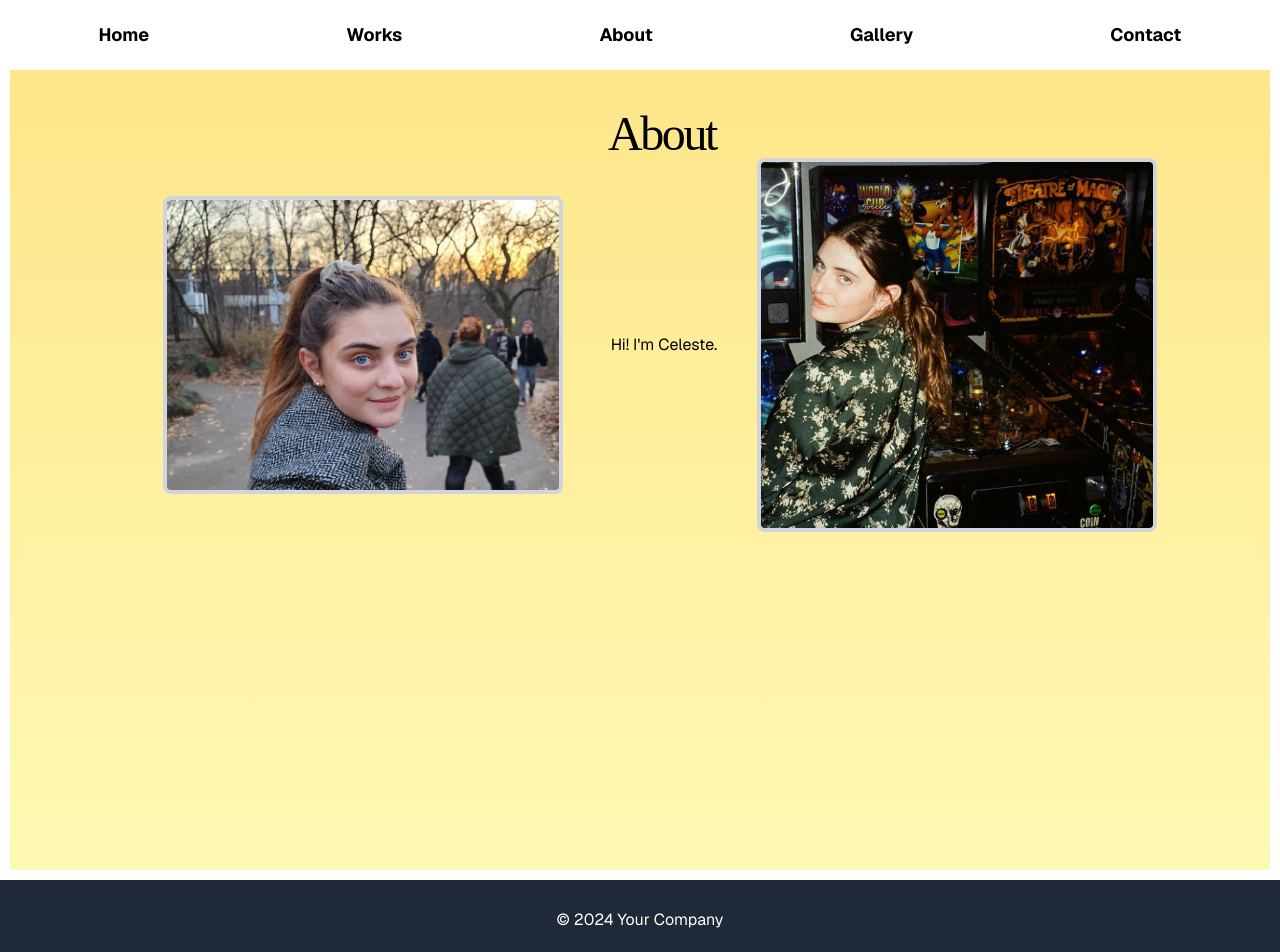
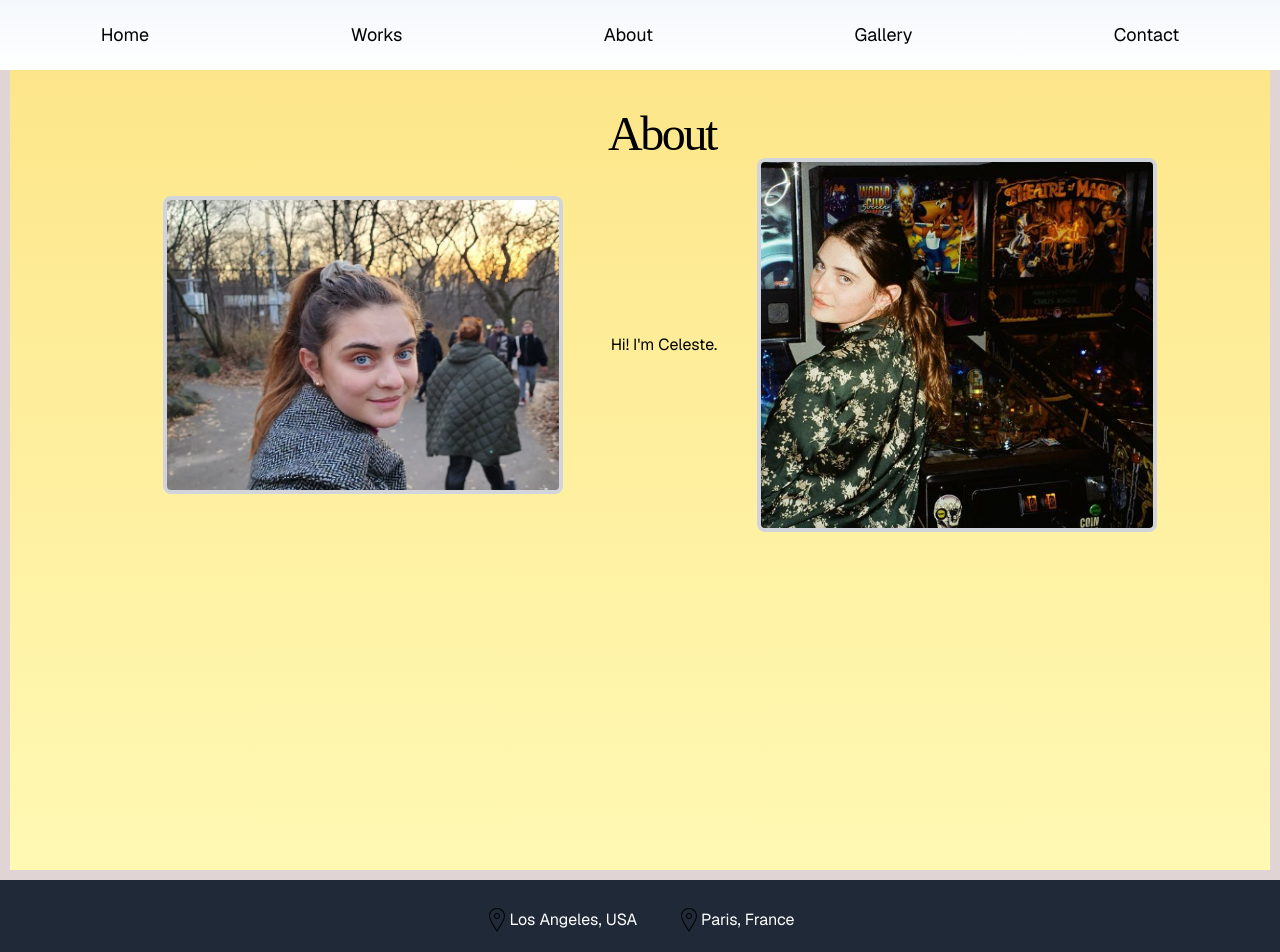
Before and after one commit to kjaneczek9/blog-style, a Next.js app: page /about in a window 1280 px wide. Shown: the top 952 px of the page. Built offline with nearby package versions, Linux system fonts and the light colour scheme.

Commit message:
Remove unneeded form

```diff
--- a/app/(routes)/contact/form.tsx
+++ /dev/null
@@ -1,44 +0,0 @@
-'use client';
-
-import { useRef } from 'react';
-import { saveGuestbookEntry } from '../db/actions';
-import { useFormStatus } from 'react-dom';
-
-export default function Form() {
-  const formRef = useRef<HTMLFormElement>(null);
-
-  return (
-    <form
-      className="relative max-w-[500px]"
-      ref={formRef}
-      action={async (formData) => {
-        await saveGuestbookEntry(formData);
-        formRef.current?.reset();
-      }}
-    >
-      <input
-        aria-label="Your message"
-        placeholder="Your message..."
-        name="entry"
-        type="text"
-        required
-        className="pl-4 pr-32 py-2 mt-1 focus:ring-blue-500 focus:border-blue-500 block w-full border-neutral-300 rounded-md bg-gray-100 dark:bg-neutral-800 text-neutral-900 dark:text-neutral-100"
-      />
-      <SubmitButton />
-    </form>
-  );
-}
-
-function SubmitButton() {
-  const { pending } = useFormStatus();
-
-  return (
-    <button
-      className="flex items-center justify-center absolute right-1 top-1 px-2 py-1 font-medium h-8 bg-neutral-200 dark:bg-neutral-700 text-neutral-900 dark:text-neutral-100 rounded w-16"
-      disabled={pending}
-      type="submit"
-    >
-      Sign
-    </button>
-  );
-}
--- a/app/components/footer.tsx
+++ b/app/components/footer.tsx
@@ -4,7 +4,13 @@ const Footer: React.FC = () => {
   return (
     <footer className="bg-gray-800 text-white text-center py-7">
       {/* Footer content */}
-      &copy; 2024 Your Company
+      <div className="flex justify-center items-center">
+      <svg width="24" height="24" xmlns="http://www.w3.org/2000/svg" fill-rule="evenodd" clip-rule="evenodd">
+        <path d="M12 10c-1.104 0-2-.896-2-2s.896-2 2-2 2 .896 2 2-.896 2-2 2m0-5c-1.657 0-3 1.343-3 3s1.343 3 3 3 3-1.343 3-3-1.343-3-3-3m-7 2.602c0-3.517 3.271-6.602 7-6.602s7 3.085 7 6.602c0 3.455-2.563 7.543-7 14.527-4.489-7.073-7-11.072-7-14.527m7-7.602c-4.198 0-8 3.403-8 7.602 0 4.198 3.469 9.21 8 16.398 4.531-7.188 8-12.2 8-16.398 0-4.199-3.801-7.602-8-7.602"/></svg>
+        <p className="mr-10">Los Angeles, USA</p>
+        <svg width="24" height="24" xmlns="http://www.w3.org/2000/svg" fill-rule="evenodd" clip-rule="evenodd"><path d="M12 10c-1.104 0-2-.896-2-2s.896-2 2-2 2 .896 2 2-.896 2-2 2m0-5c-1.657 0-3 1.343-3 3s1.343 3 3 3 3-1.343 3-3-1.343-3-3-3m-7 2.602c0-3.517 3.271-6.602 7-6.602s7 3.085 7 6.602c0 3.455-2.563 7.543-7 14.527-4.489-7.073-7-11.072-7-14.527m7-7.602c-4.198 0-8 3.403-8 7.602 0 4.198 3.469 9.21 8 16.398 4.531-7.188 8-12.2 8-16.398 0-4.199-3.801-7.602-8-7.602"/></svg>
+        <span >Paris, France</span>
+      </div>
     </footer>
   );
 }
--- a/app/components/nav.tsx
+++ b/app/components/nav.tsx
@@ -20,13 +20,13 @@ const navItems = {
 
 export function Navbar() {
   return (
-    <div className="position-sticky top-0 flex fixed z-50 w-full h-[70px] no-underline bg-white">
+    <div className="position-sticky top-0 flex fixed z-50 w-full h-[70px] no-underline nav-bar-color">
       {Object.entries(navItems).map(([path, { name }]) => {
         return (
           <Link
             key={path}
             href={path}
-            className="transition-all items-center justify-center hover:text-neutral-800 dark:hover:text-neutral-200 m-auto text-lg font-bold"
+            className="transition-all items-center justify-center hover:text-neutral-800 dark:hover:text-neutral-200 m-auto text-lg font-italic"
           >
             {name}
           </Link>
--- a/app/global.css
+++ b/app/global.css
@@ -10,11 +10,16 @@ body, html {
   -webkit-font-smoothing: antialiased;
   -moz-osx-font-smoothing: grayscale;
   /* overflow-x: hidden; */
-  background-color: white;
+  background-color: rgb(224, 212, 212);
 }
 
 .custom-color {
   background-color: #ff04a3;
+}
+
+.nav-bar-color {
+  /* background-color: rgb(255, 197, 253); */
+  background-image: linear-gradient(to bottom, rgb(244, 248, 252), rgb(255, 255, 255));
 }
 
 main {
--- a/app/page.tsx
+++ b/app/page.tsx
@@ -1,3 +1,5 @@
+import { MdPlace } from 'react-icons/md';
+
 export default function Page() {
   return (
 <div className="page-wrapper">
@@ -7,7 +9,9 @@ export default function Page() {
         <div className="w-80 h-80 custom-color rounded-full opacity-20 absolute top-1/2 transform -translate-y-1/2 -translate-x-20"/>
         <h1 className="font-medium text-5xl mb-4 tracking-tighter pl-12">Celeste Bernstein</h1>
         <p className="pl-12">Actor. Writer. Singer. Producer.</p>
+
       </div>
+
 
       <div>
         <img src="/Headshot.jpg" alt="Description of the image" className="ml-10 mt-14 border-4 border-gray-300 rounded-lg" style={{ width: '500px', height: 'auto' }} />
--- a/setup.mjs
+++ b/setup.mjs
@@ -52,8 +52,6 @@ const deleteFolderRecursive = async (path) => {
 
   if (process.env.IS_TEMPLATE === 'false') {
     // This means it's not the template, it's my legit site
-    // I orderride the env variable for my site. This means that when
-    // folks clone this repo for the first time, it will delete my personal content
     return;
   }
 
```
Also changed, not shown: public/pinpoint.svg (added).
